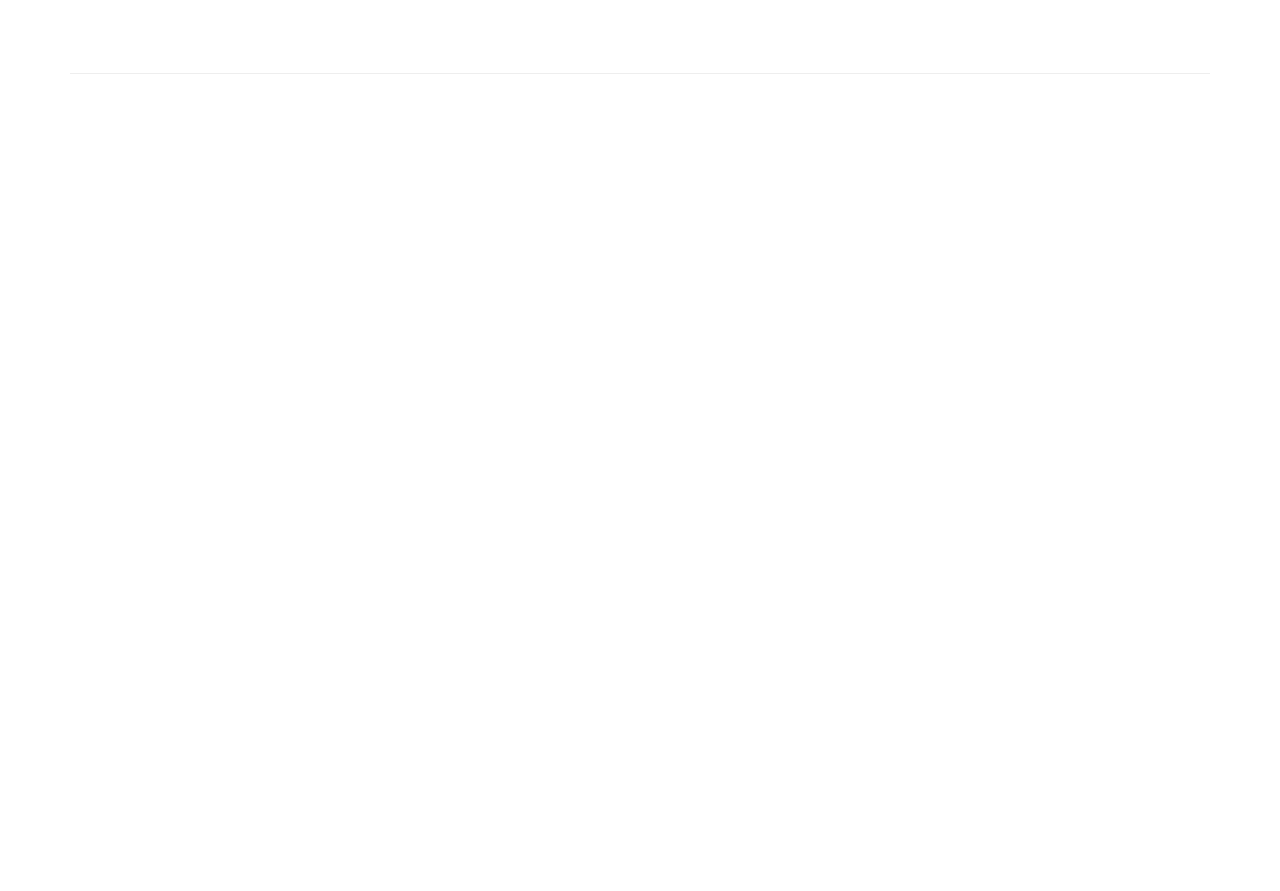
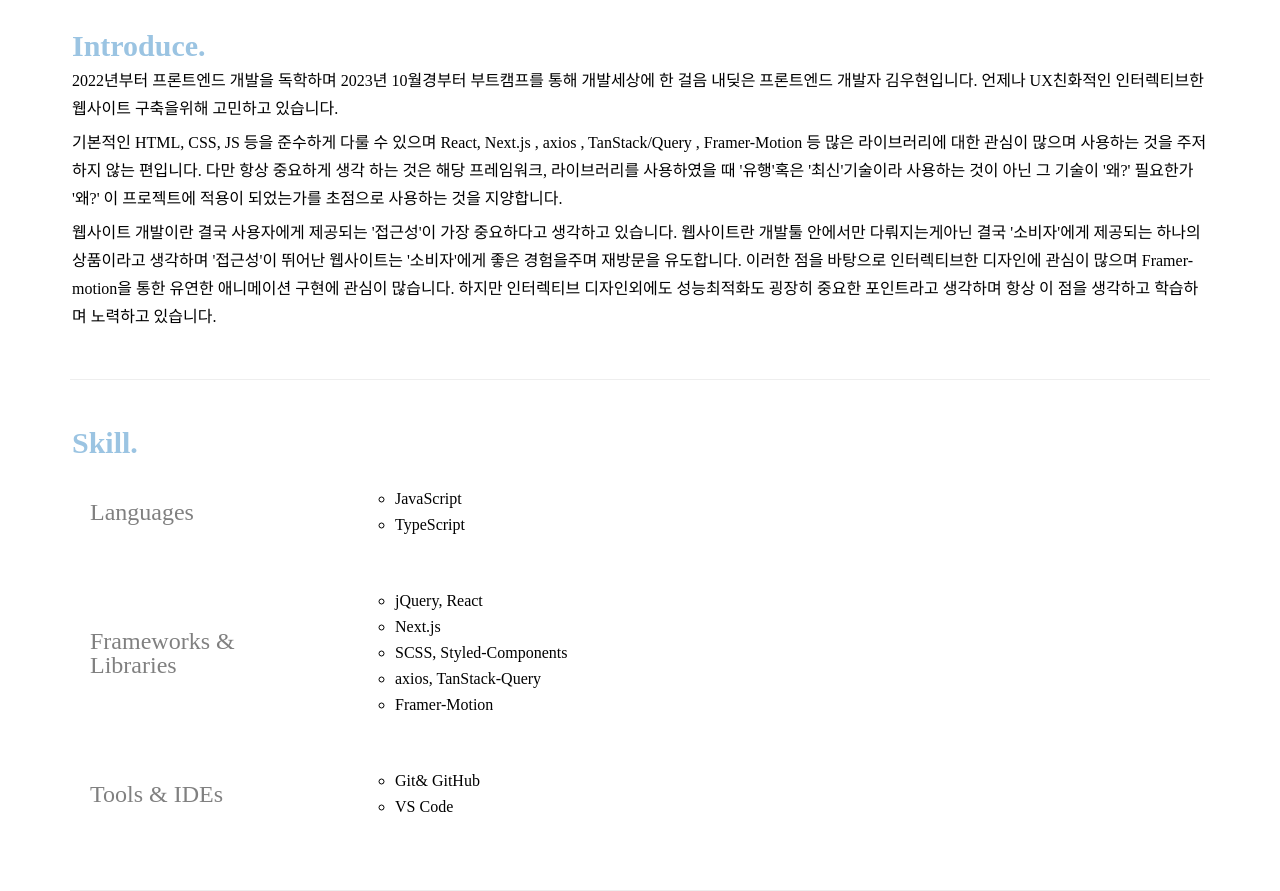
Before and after one commit to rladngus133/resume, a React (Create React App) app: page / in a window 1280 px wide. Shown: the part 320-1211 px from the top of the page. Before the commit the page ends 800 px from the top, so only its background shows below. Built offline with nearby package versions, Linux system fonts and the light colour scheme.

Commit message:
feat: [Main]add Intoruce,Skill

```diff
--- a/src/App.tsx
+++ b/src/App.tsx
@@ -1,6 +1,6 @@
 import BaseContainer from "./components/BaseContainer";
 import Header from "./components/Header";
-import Main from "./components/Main";
+import Main from "./components/Main/Main";
 import GlobalStyle from "./styles/GlobalStyle";
 
 function App() {
--- a/src/components/Header.tsx
+++ b/src/components/Header.tsx
@@ -6,21 +6,22 @@
     <Container>
       <IMG src={`${process.env.PUBLIC_URL}/images/profile.png`} alt="프로필이미지" />
       <SideContainer>
-        <P>
+        <h1>
           안녕하세요, <br />
           프론트엔드 개발자 김우현입니다.
-        </P>
+        </h1>
         <div>
           <div>
-            <a href="mailto:rladngus133@naver.com">rladngus133@naver.com</a>
+            이메일 : <a href="mailto:rladngus133@naver.com">rladngus133@naver.com</a>
           </div>
           <div>
-            <a href="tel:010-3901-5278">010-3901-5278</a>
+            전화번호 : <a href="tel:010-3901-5278">010-3901-5278</a>
           </div>
           <div>
-            <a href="https://github.com/rladngus133">https://github.com/rladngus133</a>
+            깃허브 : <a href="https://github.com/rladngus133">https://github.com/rladngus133</a>
           </div>
           <div>
+            블로그 :{" "}
             <a href="https://wild-curiosity-a84.notion.site/6f0d17154ff84683821afd7a3a7ddd05?v=0a03f6d732cd45d9b5db8be1971e12f7&pvs=4">
               https://www.notion.so/rladngus133
             </a>
@@ -31,20 +32,23 @@
   );
 }
 
-const Container = styled.div`
+const Container = styled.header`
   display: flex;
   gap: 10px;
   padding: 45px 0;
   border-bottom: 1px solid #eee;
+
+  & h1 {
+    font-size: 32px;
+    line-height: 1.1;
+    font-weight: 600;
+  }
 `;
 
 const IMG = styled.img`
   object-fit: cover;
-`;
 
-const P = styled.div`
-  font-size: 16px;
-  line-height: 24px;
+  border-radius: 50%;
 `;
 
 const SideContainer = styled.div`
--- a/src/components/Main.tsx
+++ /dev/null
@@ -1,13 +0,0 @@
-import React from "react";
-import styled from "styled-components";
-
-export default function Main() {
-  return <Container></Container>;
-}
-
-const Container = styled.div`
-  display: flex;
-  gap: 10px;
-  padding: 45px 0;
-  border-bottom: 1px solid #eee;
-`;
--- /dev/null
+++ b/src/components/Main/Introduce.tsx
@@ -0,0 +1,26 @@
+import React from "react";
+
+export default function Introduce() {
+  return (
+    <>
+      <h2>Introduce.</h2>
+      <p>
+        2022년부터 프론트엔드 개발을 독학하며 2023년 10월경부터 부트캠프를 통해 개발세상에 한 걸음 내딪은 프론트엔드
+        개발자 김우현입니다. 언제나 UX친화적인 인터렉티브한 웹사이트 구축을위해 고민하고 있습니다.
+      </p>
+      <p>
+        기본적인 HTML, CSS, JS 등을 준수하게 다룰 수 있으며 React, Next.js , axios , TanStack/Query , Framer-Motion 등
+        많은 라이브러리에 대한 관심이 많으며 사용하는 것을 주저하지 않는 편입니다. 다만 항상 중요하게 생각 하는 것은
+        해당 프레임워크, 라이브러리를 사용하였을 때 '유행'혹은 '최신'기술이라 사용하는 것이 아닌 그 기술이 '왜?'
+        필요한가 '왜?' 이 프로젝트에 적용이 되었는가를 초점으로 사용하는 것을 지양합니다.
+      </p>
+      <p>
+        웹사이트 개발이란 결국 사용자에게 제공되는 '접근성'이 가장 중요하다고 생각하고 있습니다. 웹사이트란 개발툴
+        안에서만 다뤄지는게아닌 결국 '소비자'에게 제공되는 하나의 상품이라고 생각하며 '접근성'이 뛰어난 웹사이트는
+        '소비자'에게 좋은 경험을주며 재방문을 유도합니다. 이러한 점을 바탕으로 인터렉티브한 디자인에 관심이 많으며
+        Framer-motion을 통한 유연한 애니메이션 구현에 관심이 많습니다. 하지만 인터렉티브 디자인외에도 성능최적화도
+        굉장히 중요한 포인트라고 생각하며 항상 이 점을 생각하고 학습하며 노력하고 있습니다.
+      </p>
+    </>
+  );
+}
--- /dev/null
+++ b/src/components/Main/Main.tsx
@@ -0,0 +1,48 @@
+import React from "react";
+import styled from "styled-components";
+import Skill from "./Skill";
+import Introduce from "./Introduce";
+
+export default function Main() {
+  return (
+    <>
+      <Container>
+        <Section>
+          <Introduce />
+        </Section>
+      </Container>
+      <Container>
+        <Section>
+          <Skill />
+        </Section>
+      </Container>
+    </>
+  );
+}
+
+const Container = styled.main`
+  display: flex;
+  gap: 10px;
+  padding: 45px 0;
+  border-bottom: 1px solid #eee;
+`;
+
+const Section = styled.section`
+  display: flex;
+  flex-direction: column;
+  width: 100%;
+
+  & H2 {
+    color: #9bc4e2;
+    font-size: 30px;
+    font-weight: 600;
+    padding: 3px 2px;
+  }
+
+  & p {
+    font-size: 16px;
+    padding: 3px 2px;
+
+    line-height: 28px;
+  }
+`;
--- /dev/null
+++ b/src/components/Main/Skill.tsx
@@ -0,0 +1,70 @@
+import React from "react";
+import styled from "styled-components";
+
+export default function Skill() {
+  return (
+    <>
+      <h2>Skill.</h2>
+      <Container>
+        <h3>Languages</h3>
+        <RightContainer>
+          <OL>
+            <li>JavaScript</li>
+            <li>TypeScript</li>
+          </OL>
+        </RightContainer>
+      </Container>
+      <Container>
+        <h3>
+          Frameworks &<br />
+          Libraries
+        </h3>
+        <RightContainer>
+          <OL>
+            <li>jQuery, React</li>
+            <li>Next.js</li>
+            <li>SCSS, Styled-Components</li>
+            <li>axios, TanStack-Query</li>
+            <li>Framer-Motion</li>
+          </OL>
+        </RightContainer>
+      </Container>
+      <Container>
+        <h3>Tools & IDEs</h3>
+        <RightContainer>
+          <OL>
+            <li>Git& GitHub</li>
+            <li>VS Code</li>
+          </OL>
+        </RightContainer>
+      </Container>
+    </>
+  );
+}
+
+const Container = styled.div`
+  display: flex;
+  gap: 30px;
+  padding: 20px;
+  align-items: center;
+
+  & h3 {
+    color: gray;
+    width: 25%;
+    font-size: 24px;
+    font-weight: 500;
+  }
+`;
+
+const RightContainer = styled.div`
+  display: flex;
+  flex-direction: column;
+`;
+
+const OL = styled.ol`
+  list-style: circle;
+
+  & li {
+    margin: 10px 0;
+  }
+`;
```
